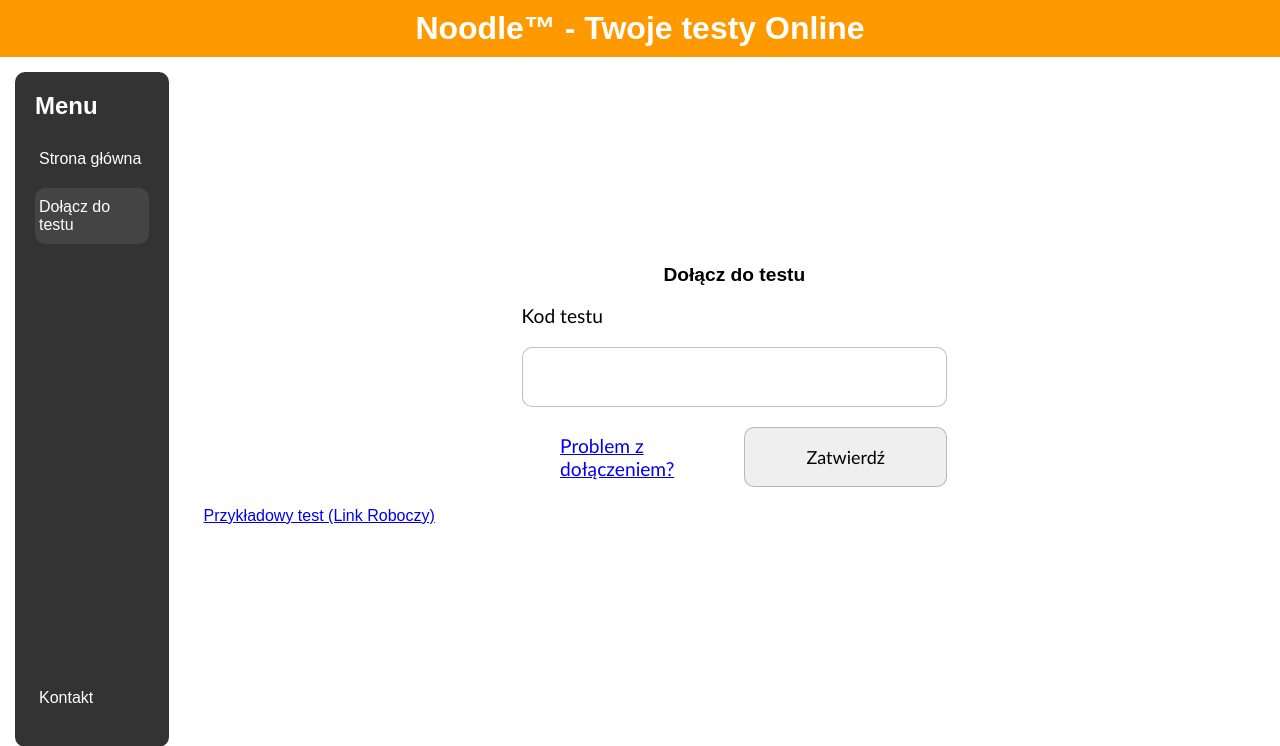
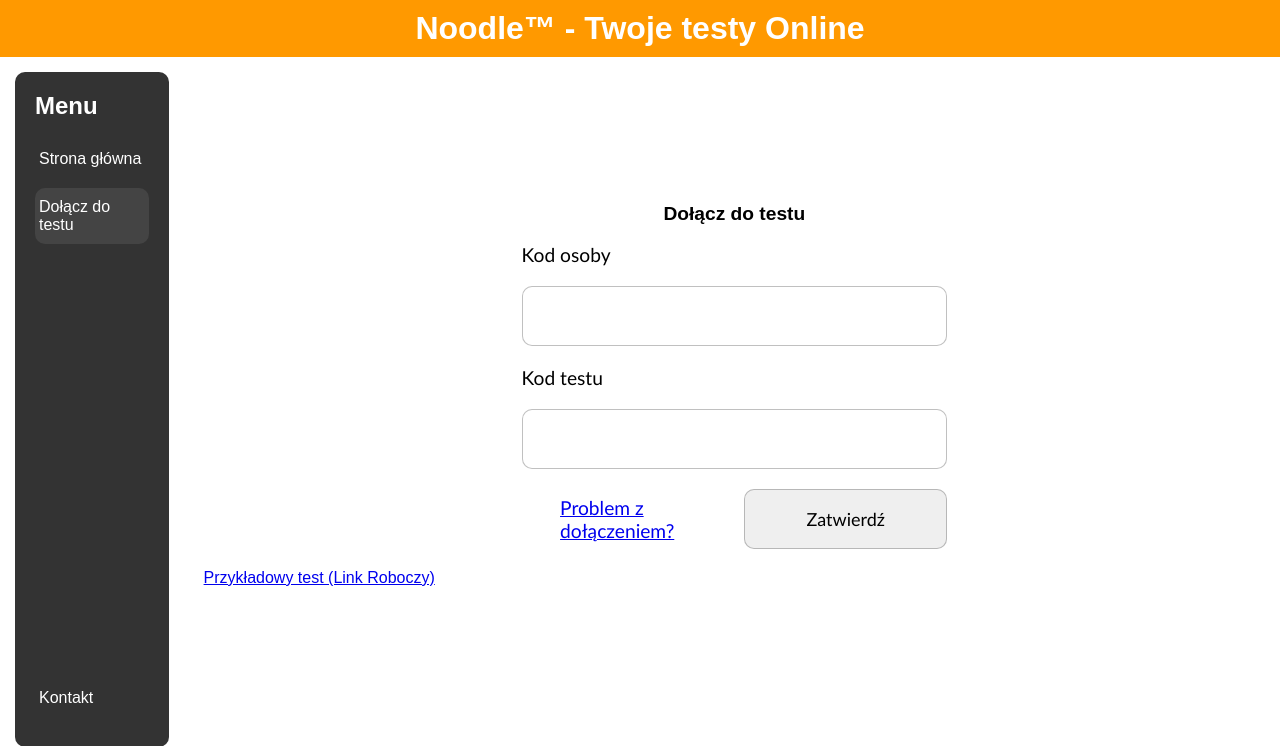
Before and after one commit to jakubludwiczak21/Noodle, a PHP site: page /html/panel_ucznia/dolacz_kod_nologin.php in a window 1280 px wide. Shown: the top 746 px of the page. Run offline with PHP 8.4, Linux system fonts and the light colour scheme.

Commit message:
Wprowadzanie kodu osoby do dolaczenia do testu

```diff
--- a/Strona/html/panel_ucznia/dolacz_kod_nologin.php
+++ b/Strona/html/panel_ucznia/dolacz_kod_nologin.php
@@ -33,6 +33,8 @@
         <p>Dołącz do testu</p>
         <br>
                 <form method="GET" action="../test.php">
+                    <label class="full-width" for="kod_osoby">Kod osoby</label>
+                    <input class="full-width" type="text" name="kod_osoby" id="kod_osoby" required>
                     <label class="full-width" for="kod">Kod testu</label>
                     <input class="full-width" type="text" name="kod" id="kod" required>
                     <div style="display: flex;padding-left:10%;align-items: center;"><label style="padding-left:10%;" for="zaloguj" ><a href="../kontakt.php">Problem z dołączeniem?</a></label></div>
```
